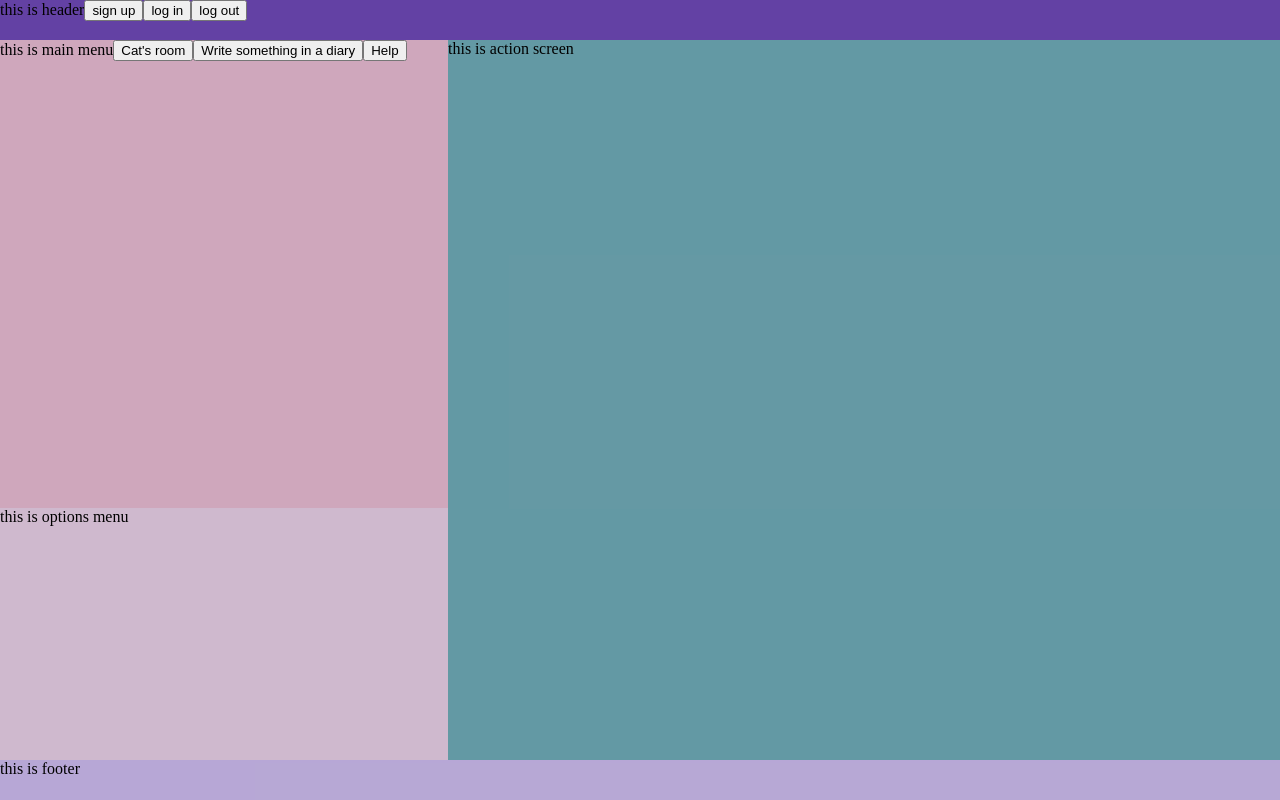
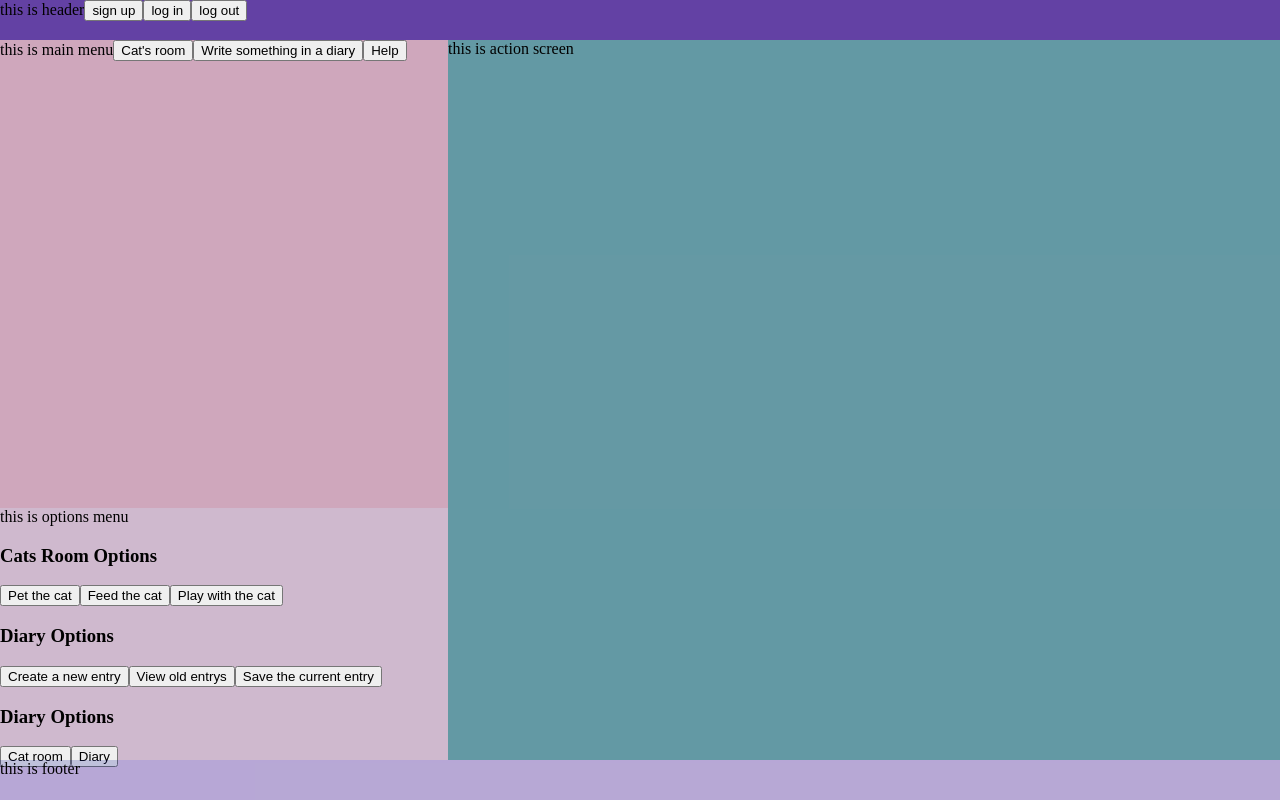
Before and after one commit to sonnetx/hackwise2020, a React (Create React App) app: page / in a window 1280 px wide. Built offline with nearby package versions, Linux system fonts and the light colour scheme; the HTML template or start-up script is replaced by a standard one.

Commit message:
Added buttons for each action in the action menu

```diff
--- a/src/components/Options.js
+++ b/src/components/Options.js
@@ -4,6 +4,39 @@ const Options = () => {
   return (
     <div id = 'Options'>
       this is options menu
+      <div id = 'Cat_room_options'>
+        <h3>Cats Room Options</h3>
+        <button onClick = {() => console.log("This option is responsible for petting the cat on the action screen")}>
+          Pet the cat
+        </button>
+        <button onClick = {() => console.log("This option is responsible for feeding the cat on the action screen")}>
+          Feed the cat
+        </button>
+        <button onClick = {() => console.log("This option is responsible for playing with the cat on the action screen")}>
+          Play with the cat
+        </button>
+      </div>
+      <div id = 'Diary_options'>
+        <h3>Diary Options</h3>
+        <button onClick = {() => console.log("This option is responsible for creating a entry area on the action screen")}>
+          Create a new entry
+        </button>
+        <button onClick = {() => console.log("This option is responsible for listing past entries on the action screen")}>
+          View old entrys
+        </button>
+        <button onClick = {() => console.log("This option is responsible for saving the current entry on the screen")}>
+          Save the current entry
+        </button>
+      </div>
+      <div id = 'Help'>
+        <h3>Diary Options</h3>
+        <button onClick = {() => console.log("This option is responsible for showing how to use the cat screen")}>
+          Cat room
+        </button>
+        <button onClick = {() => console.log("This option is responsible for showing how to use the diary on the action screen")}>
+          Diary
+        </button>
+      </div>
     </div>
   )
 }
```
